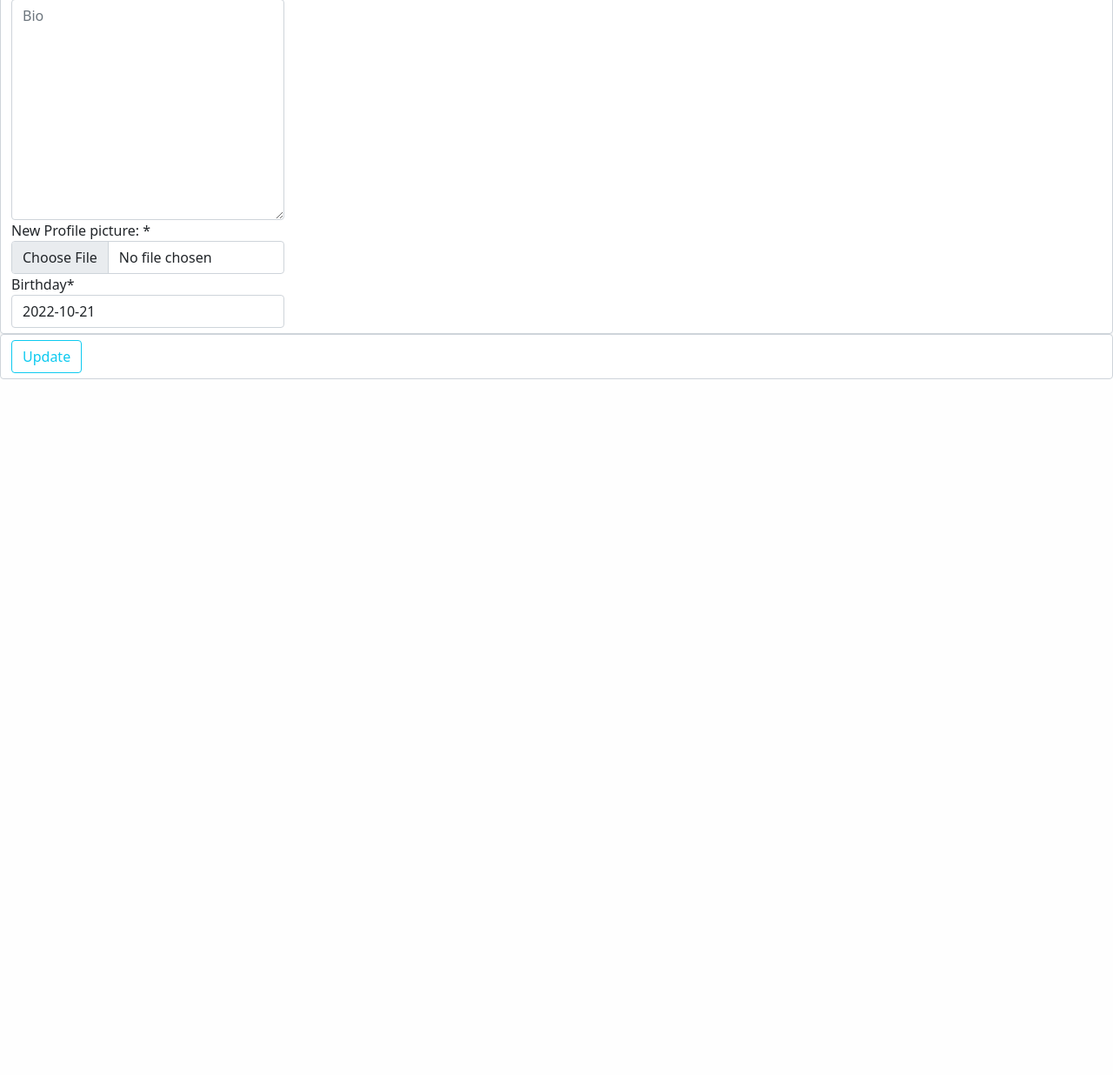
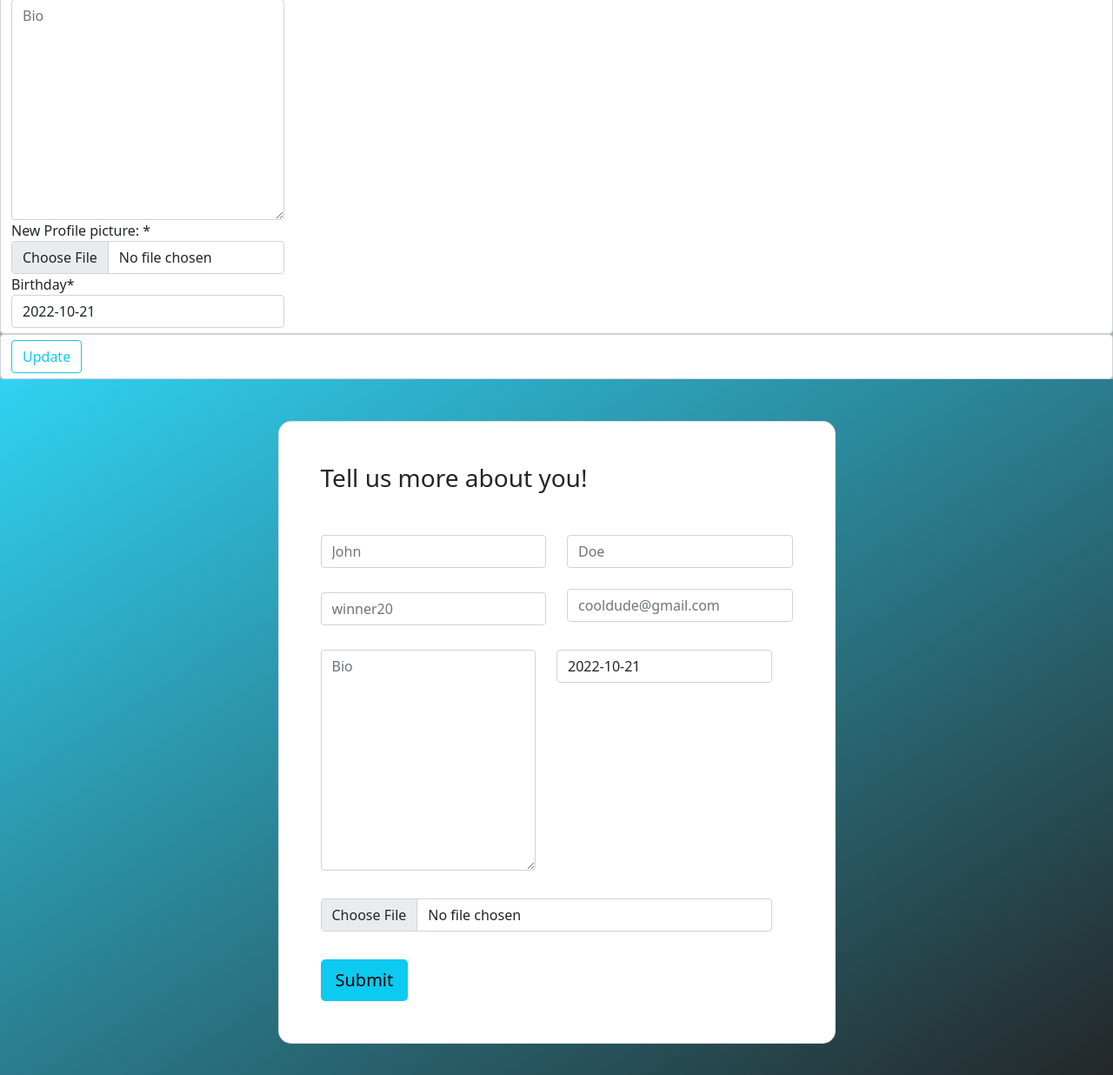
Before and after one commit to lgist2/group2, a Django app: template social_grid/users/templates/users/update_profile.html in a window 1280 px wide. Shown: the part 475-1711 px from the top of the page at 87% size. Before the commit the page ends 911 px from the top, so only its background shows below. Run offline with Django 4.2, Linux system fonts and the light colour scheme; the template is opened without the code that fills it: values that come from a table or form of the project are taken from there, others are empty; tables that the repository leaves empty hold one stand-in row (values such as "Sample post"); parts of the project's set-up code (start-up, migrations or seed data) failed here and were passed over; some libraries are stand-ins or nearby versions.

Commit message:
Styled update profile view

```diff
--- a/social_grid/users/templates/users/update_profile.html
+++ b/social_grid/users/templates/users/update_profile.html
@@ -1,4 +1,5 @@
 {% extends 'base/base.html'%}
+{% load static %}
 {% load crispy_forms_tags %}
 
 {% block content %}
@@ -20,4 +21,80 @@
 
 </div>
 
+<section class="vh-100" style="background: linear-gradient(to bottom right, #30D2F2, #242728)">
+    <div class="container py-5 h-100">
+      <div class="row justify-content-center align-items-center h-100">
+        <div class="col-12 col-lg-9 col-xl-7">
+          <div class="card shadow-2-strong card-registration" style="border-radius: 15px;">
+            <div class="card-body p-4 p-md-5">
+              <h3 class="mb-4 pb-2 pb-md-0 mb-md-5">Tell us more about you!</h3>
+              <form action="" method="POST" enctype="multipart/form-data">
+                {% csrf_token %}
+                <div class="row">
+                  <div class="col-md-6 mb-4">
+
+                    <div class="form-outline">
+                        {{u_form.first_name}}
+                    </div>
+
+                  </div>
+                  <div class="col-md-6 mb-4">
+
+                    <div class="form-outline">
+                        {{u_form.last_name}}
+                    </div>
+
+                  </div>
+                </div>
+
+                <div class="row">
+                  <div class="col-md-6 mb-4 d-flex align-items-center">
+
+                    <div class="form-outline datepicker w-100">
+                      {{u_form.username}}
+                    </div>
+
+                  </div>
+                  <div class="col-md-6 mb-4 pb-2">
+
+                    <div class="form-outline">
+                      {{u_form.email}}
+                    </div>
+
+                  </div>
+
+
+                <div class="row">
+
+                  <div class="col-md-6 mb-4 pb-2">
+
+                    <div class="form-outline">
+                        {{a_form.bio}}
+                      </div>
+
+                    </div>
+                    <div class="col-md-6 mb-4 pb-2">
+                        <div class="form-outline">
+                            {{a_form.birthday}}
+                        </div>
+                    </div>
+                </div>
+                <div class="row">
+                    <div class="form-outline">
+                        {{a_form.image}}
+                    </div>
+                </div>
+                {{form.errors}}
+
+                <div class="mt-4 pt-2">
+                    <input class="btn btn-info btn-lg" type="submit" value="Submit" />
+                  </div>
+              </form>
+            </div>
+          </div>
+        </div>
+      </div>
+    </div>
+  </section>
+
 {% endblock content%}
```
